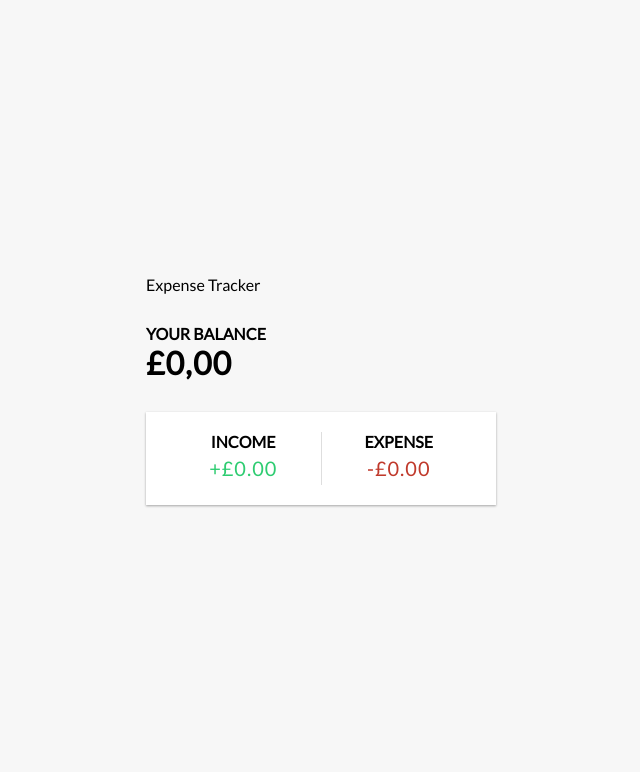
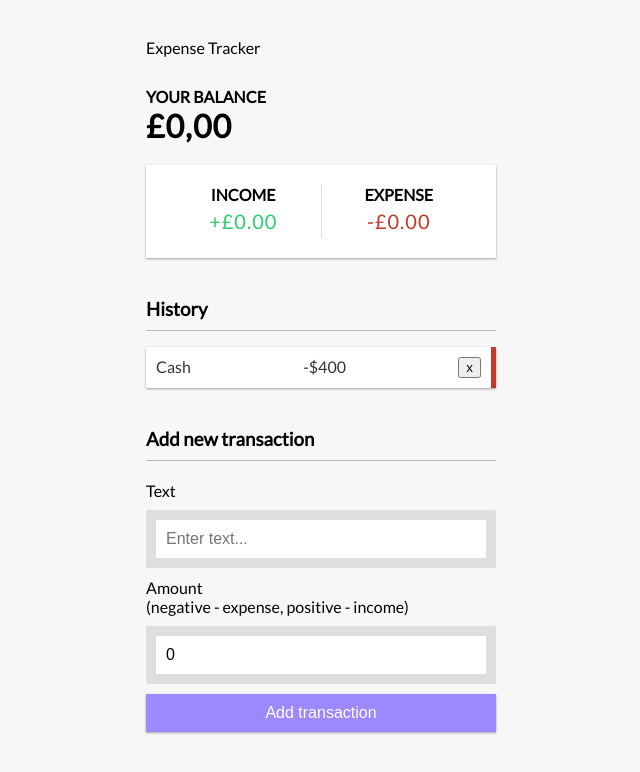
Before and after one commit to AL-ASHMALI/Expense-tracker, a React (Create React App) app: page / in a window 1280 px wide. Shown: the top 772 px of the page, without its empty margins (319-959 px from the left). Built offline with nearby package versions, Linux system fonts and the light colour scheme.

Commit message:
added the rest of structure and styling

```diff
--- a/src/App.css
+++ b/src/App.css
@@ -25,6 +25,11 @@
 h1{
   letter-spacing: 1px;
   margin: 0;
+}
+h3{
+  border-bottom: 1px solid #bbb;
+  padding-bottom: 10px;
+  margin: 40px 0 10px;
 }
 
 h4{
@@ -62,3 +67,55 @@
 .money.minus{
   color: #c0392b;
 }
+
+label {
+  display: inline-block;
+  margin: 10px 0;
+}
+
+input[type='text'], input[type='number'] {
+  border: 10px solid #dedede;
+  border-radius: 2px;
+  display: block;
+  font-size: 16px;
+  padding: 10px;
+  width: 100%
+}
+
+.btn {
+  cursor: pointer;
+  background-color: #9c88ff;
+  box-shadow: var(--box-shadow);
+  color: #fff;
+  border: 0;
+  display: block;
+  font-size: 16px;
+  padding: 10px;
+  margin: 10px 0 30px;
+  width: 100%;
+}
+
+.list{
+  list-style-type: none;
+  padding: 0;
+  margin-bottom: 40px;
+}
+
+.list li {
+  background-color: #fff;
+  box-shadow: var(--box-shadow);
+  color: #333;
+  display: flex;
+  justify-content: space-between;
+  position: relative;
+  padding: 10px;
+  margin: 10px 0;
+}
+
+.list li.plus{
+  border-right: 5px solid #2ecc71;
+}
+
+.list li.minus{
+  border-right: 5px solid #c0392b;
+}
--- a/src/App.js
+++ b/src/App.js
@@ -1,7 +1,9 @@
 import React from 'react';
 import Header  from './components/Header';
 import Balance from './components/Balance';
+import TransactionList from './components/TransactionList';
 import IncomeExpenses from './components/IncomeExpenses';
+import AddTransaction from './components/AddTransaction';
 import './App.css';
 
 function App() {
@@ -10,8 +12,12 @@
       <Header />
       <div className='container'>
         <Balance />
+        <IncomeExpenses />
+        <TransactionList />
+        <AddTransaction />
+
       </div>
-      <IncomeExpenses />
+
     </div>
   );
 }
--- /dev/null
+++ b/src/components/AddTransaction.js
@@ -0,0 +1,28 @@
+import React, {useState} from 'react'
+
+const AddTransaction = () => {
+    const [text, setText] = useState('');
+    const [amount, setAmount] = useState(0);
+
+  return (
+    <>
+      <h3>Add new transaction</h3>
+      <form >
+        <div className="form-control">
+          <label htmlFor="text">Text</label>
+          <input type="text" value = {text} onChange={(e) => setText(e.target.value)}  placeholder="Enter text..." />
+        </div>
+        <div className="form-control">
+          <label htmlFor="amount"
+            >Amount <br />
+            (negative - expense, positive - income)</label
+          >
+          <input type="number" value = {amount} onChange={(e) => setAmount(e.target.value)}  placeholder="Enter amount..." />
+        </div>
+        <button className="btn">Add transaction</button>
+      </form>
+    </>
+  )
+}
+
+export default AddTransaction
--- a/src/components/Balance.js
+++ b/src/components/Balance.js
@@ -4,7 +4,7 @@
   return (
     <>
       <h4>Your Balance</h4>
-      <h1 id='balance'>£0,00</h1>
+      <h1>£0,00</h1>
     </>
   )
 }
--- a/src/components/IncomeExpenses.js
+++ b/src/components/IncomeExpenses.js
@@ -2,14 +2,14 @@
 
 const IncomeExpenses = () => {
   return (
-      <div class="inc-exp-container">
+      <div className="inc-exp-container">
         <div>
           <h4>Income</h4>
-          <p id="money-plus" class="money plus">+£0.00</p>
+          <p className="money plus">+£0.00</p>
         </div>
         <div>
           <h4>Expense</h4>
-          <p id="money-minus" class="money minus">-£0.00</p>
+          <p className="money minus">-£0.00</p>
         </div>
       </div>
   )
--- /dev/null
+++ b/src/components/TransactionList.js
@@ -0,0 +1,16 @@
+import React from 'react'
+
+const TransactionList = () => {
+  return (
+    <>
+      <h3>History</h3>
+      <ul className="list">
+        <li className="minus">
+          Cash <span>-$400</span><button className="delete-btn">x</button>
+        </li>
+      </ul>
+    </>
+  )
+}
+
+export default TransactionList
```
Also changed, not shown: public/logo192.png (deleted), public/logo512.png (deleted).
